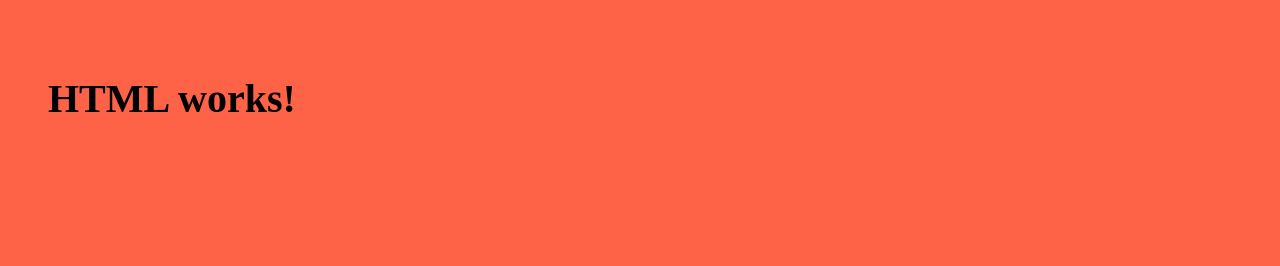
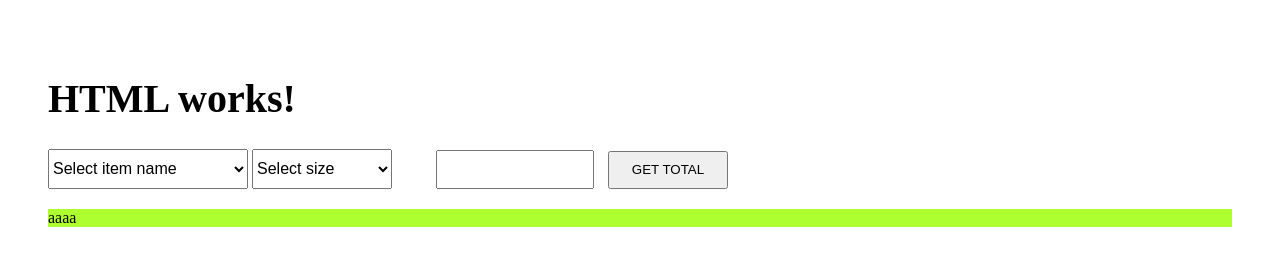
Before and after one commit to Seatis/pallida-jsexam-test, a website: page frontend/index.html in a window 1280 px wide. Drawn offline with Linux system fonts and the light colour scheme.

```diff
--- a/frontend/index.html
+++ b/frontend/index.html
@@ -9,6 +9,27 @@
 </head>
 <body>
   <h1>HTML works!</h1>
+  <main>
+    <section class="navbar">
+      <select class="item_name">
+        <option value="default">Select item name</option>
+        <option value="saab">Saab</option>
+        <option value="mercedes">Mercedes</option>
+        <option value="audi">Audi</option>
+      </select>
+      <select class="size">
+        <option value="default">Select size</option>
+        <option value="saab">Saab</option>
+        <option value="mercedes">Mercedes</option>
+        <option value="audi">Audi</option>
+      </select>
+      <input type="text" id="inputField">
+      <button class="submit">GET TOTAL</button>
+    </section>
+    <section class="container">
+      aaaa<table></table>
+    </section>
+  </main>
   <script src="frontend.js"></script>
 </body>
 </html>
--- a/frontend/style.css
+++ b/frontend/style.css
@@ -1,8 +1,56 @@
 body {
-  background: tomato;
   padding: 40px;
 }
 
 h1 {
   font-size: 40px;
 }
+
+main {
+  display: grid;
+  grid-template-rows: 60px 1fr;
+  grid-template-columns: 1fr;
+}
+
+table {
+  border-collapse: collapse;
+  width: 800px;
+}
+
+table, td, th {
+  border: 1px solid #d1d0d0;
+  text-align: left;
+}
+
+th, td {
+  padding: 5px;
+}
+
+section.navbar select.item_name {
+  width: 200px;
+  height: 40px;
+  font-size: 16px;
+}
+
+section.navbar select.size {
+  width: 140px;
+  height: 40px;
+  font-size: 16px;
+}
+
+section.container {
+  background: greenyellow;
+}
+
+section input {
+  height: 33px;
+  width: 150px;
+  margin-left: 40px;
+  margin-right: 10px;
+  font-size: 16px;
+}
+
+section button {
+  height: 38px;
+  width: 120px;
+}
```
Also changed, not shown: backend.js (+11 -1 lines).
